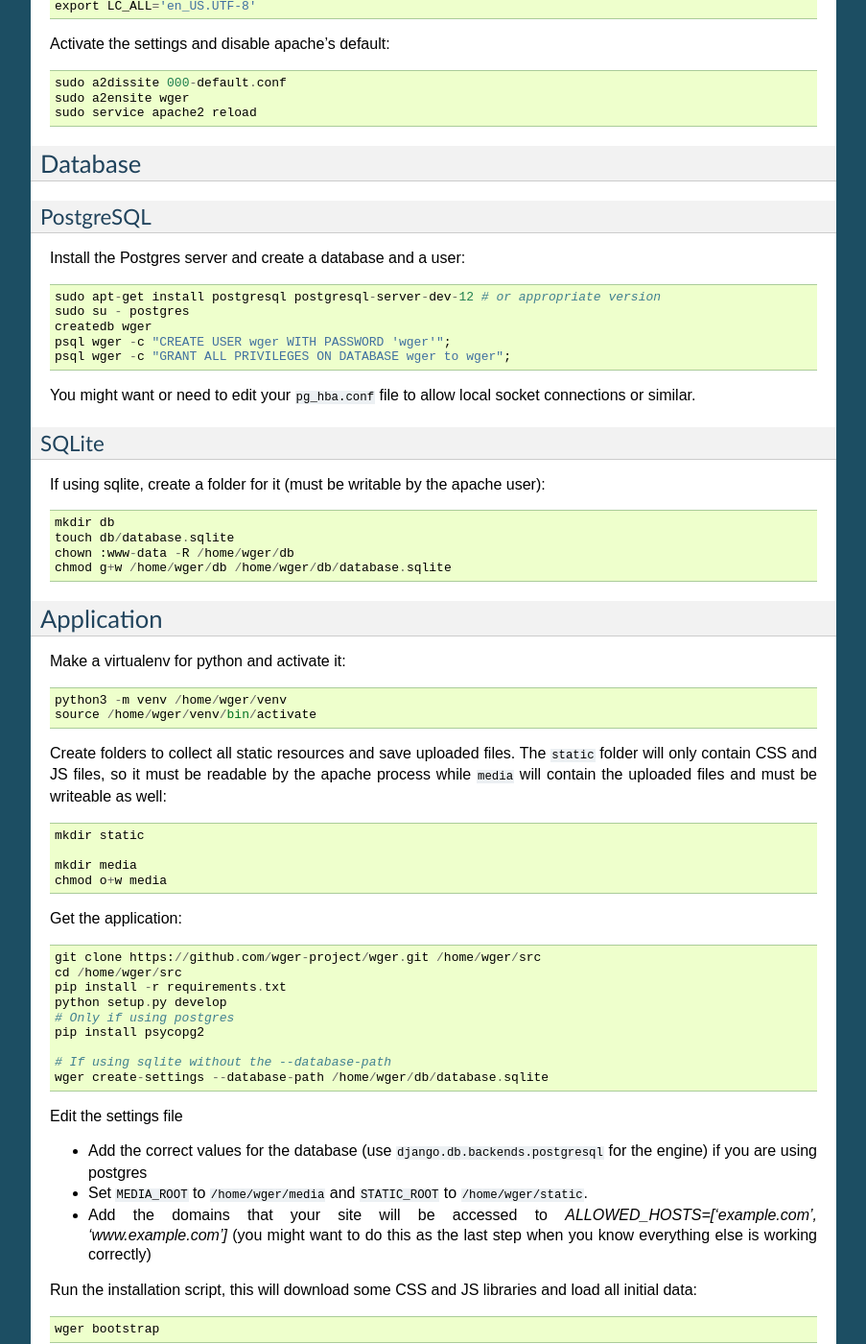
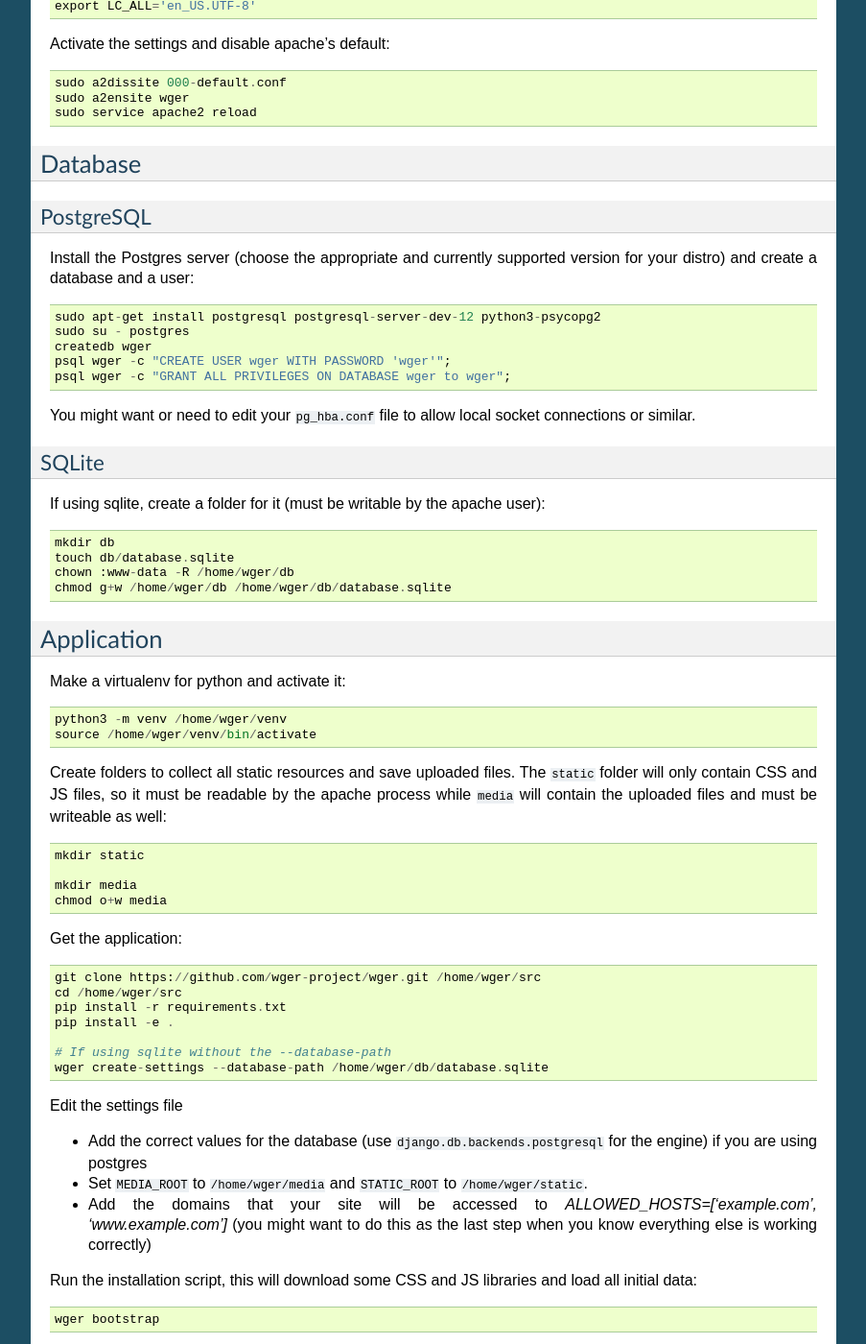
Before and after one commit to wger-project/docs, a Sphinx documentation site: the page built from docs/production.rst, in a window 1280 px wide and 1400 px high, scrolled down 977 px. Shown: the whole window at 96% size, without its empty margins (198-1101 px from the left). Built offline with Sphinx 7.4.7, drawn with Linux system fonts in a browser that asks for light colours.

Commit message:
Don't use "setup.py develop" anymore, this is deprecated

```diff
--- a/docs/development.rst
+++ b/docs/development.rst
@@ -26,7 +26,7 @@ Install Requirements
 Install python requirements::
 
   $ pip install -r requirements_dev.txt
-  $ python setup.py develop
+  $ pip install -e .
 
 Install application
 ~~~~~~~~~~~~~~~~~~~
--- a/docs/production.rst
+++ b/docs/production.rst
@@ -70,9 +70,10 @@ Database
 PostgreSQL
 ~~~~~~~~~~
 
-Install the Postgres server and create a database and a user::
+Install the Postgres server (choose the appropriate and currently supported version
+for your distro) and create a database and a user::
 
-    sudo apt-get install postgresql postgresql-server-dev-12 # or appropriate version
+    sudo apt-get install postgresql postgresql-server-dev-12 python3-psycopg2
     sudo su - postgres
     createdb wger
     psql wger -c "CREATE USER wger WITH PASSWORD 'wger'";
@@ -115,9 +116,7 @@ Get the application::
   git clone https://github.com/wger-project/wger.git /home/wger/src
   cd /home/wger/src
   pip install -r requirements.txt
-  python setup.py develop
-  # Only if using postgres
-  pip install psycopg2
+  pip install -e .
 
   # If using sqlite without the --database-path
   wger create-settings --database-path /home/wger/db/database.sqlite
```
